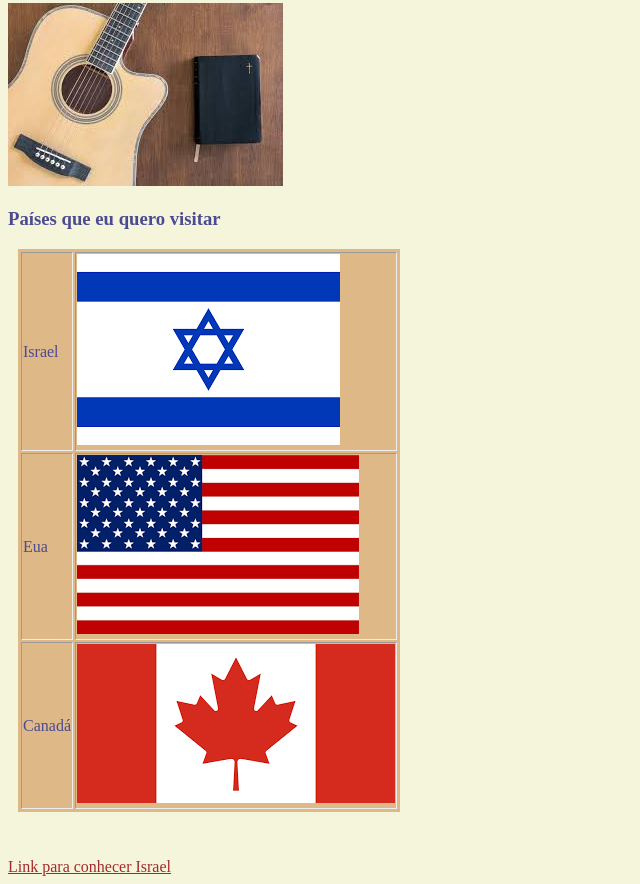
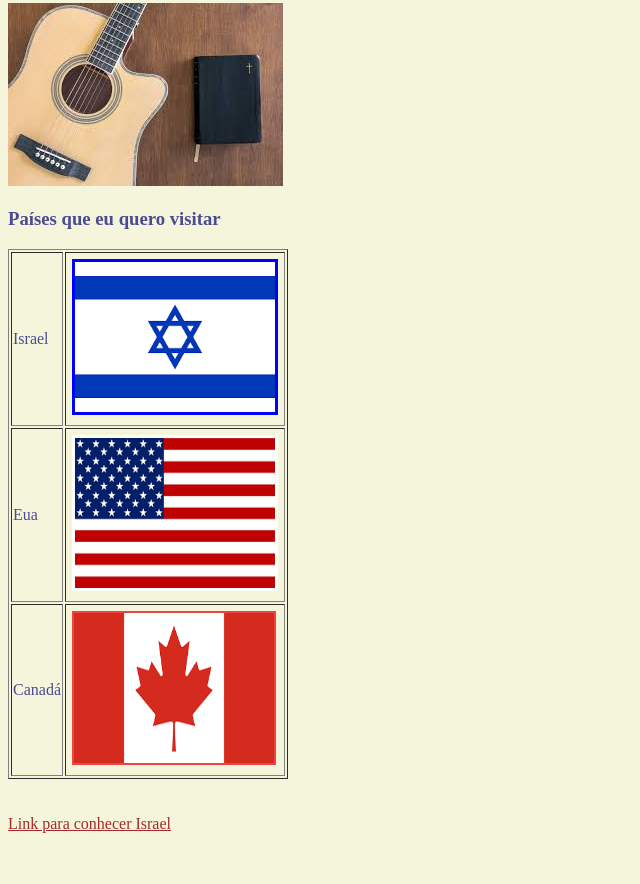
Before and after one commit to Gustavinhomss/indexx.html, a plain HTML site: page index.html in a window 1280 px wide. Shown: the part 708-1592 px from the top of the page, without its empty margins (0-640 px from the left). After the commit the page ends 1549 px from the top, so only its background shows below. Drawn offline with Linux system fonts and the light colour scheme; a script that the page names is missing.

Commit message:
Update estilo.css

```diff
--- a/estilo.css
+++ b/estilo.css
@@ -17,20 +17,14 @@ p{text-align: center;}
 
 
 .supertitulo{text-align: center;}
-.img {
+
+
+.imagem{
 border-radius: 5px;
 width: 300px;
 }
-table {
-    border: 10px;
-    padding: 1px;
-    margin: 10px;
-    width: 50px;
-    height: 100px;
-    background-color:burlywood;
-}
 
-.imagem {
+.img1 {
     border: 10px;
     padding: 3px;
     margin: 5px;
@@ -39,7 +33,7 @@ table {
     background-color:blue;
 }
 
-.imagem {
+.img2 {
     border: 10px;
     padding: 3px;
     margin: 5px;
@@ -48,7 +42,7 @@ table {
     background-color:white;
 }
 
-.imagem {
+.img3 {
     border: 10px;
     padding: 2px;
     margin: 5px;
```
